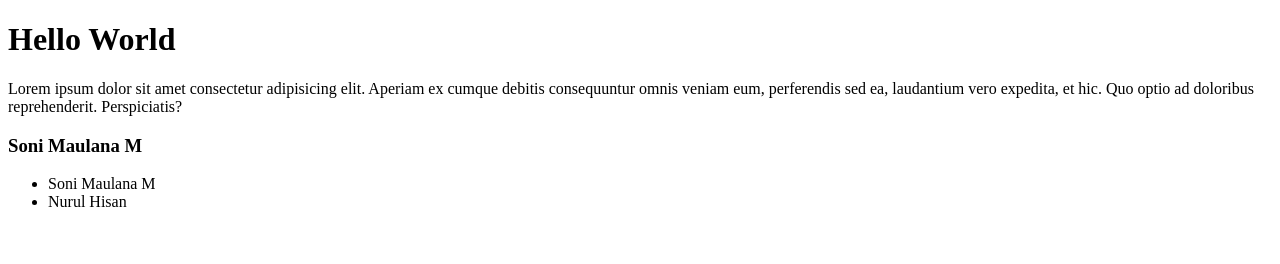
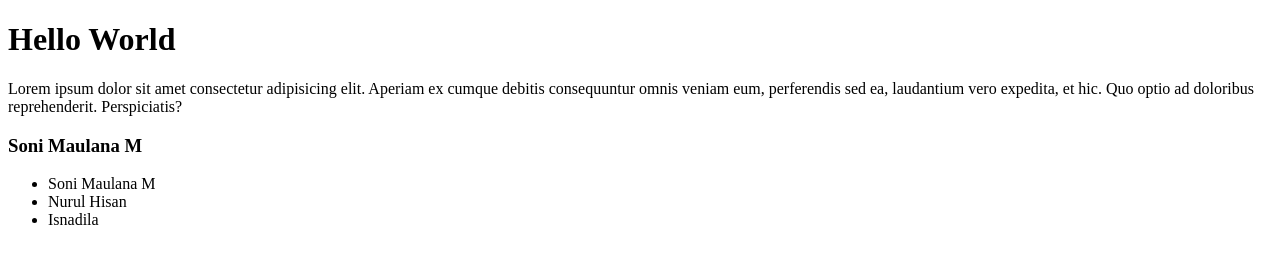
Before and after one commit to sonimaulana/smm-git-test, a plain HTML site: page index.html in a window 1280 px wide. Drawn offline with Linux system fonts and the light colour scheme.

Commit message:
Menambahkan Nama di ul li

```diff
--- a/index.html
+++ b/index.html
@@ -13,6 +13,7 @@
     <ul>
         <li>Soni Maulana M</li>
         <li>Nurul Hisan</li>
+        <li>Isnadila</li>
     </ul>
 </body>
 </html>
```
